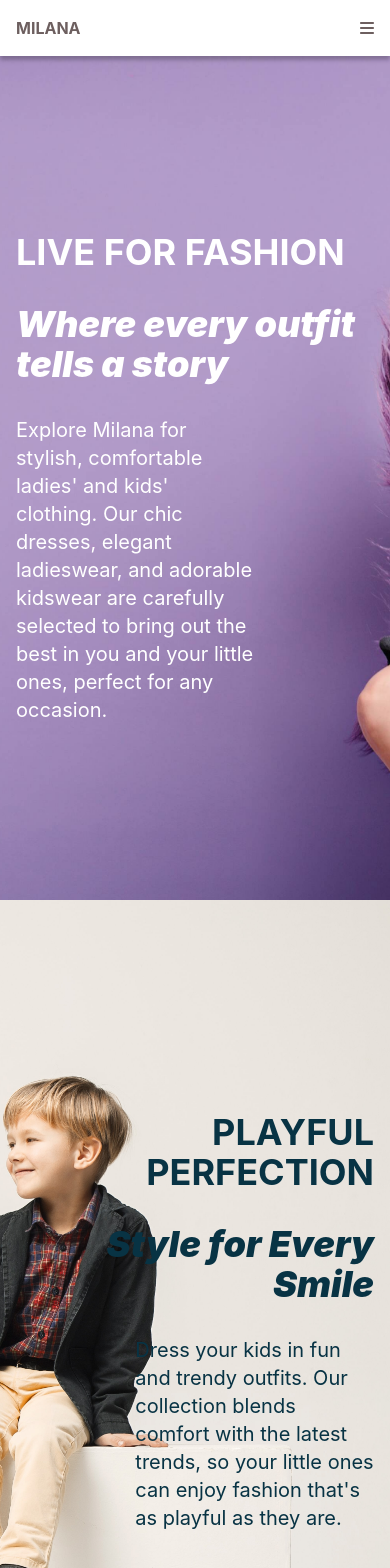
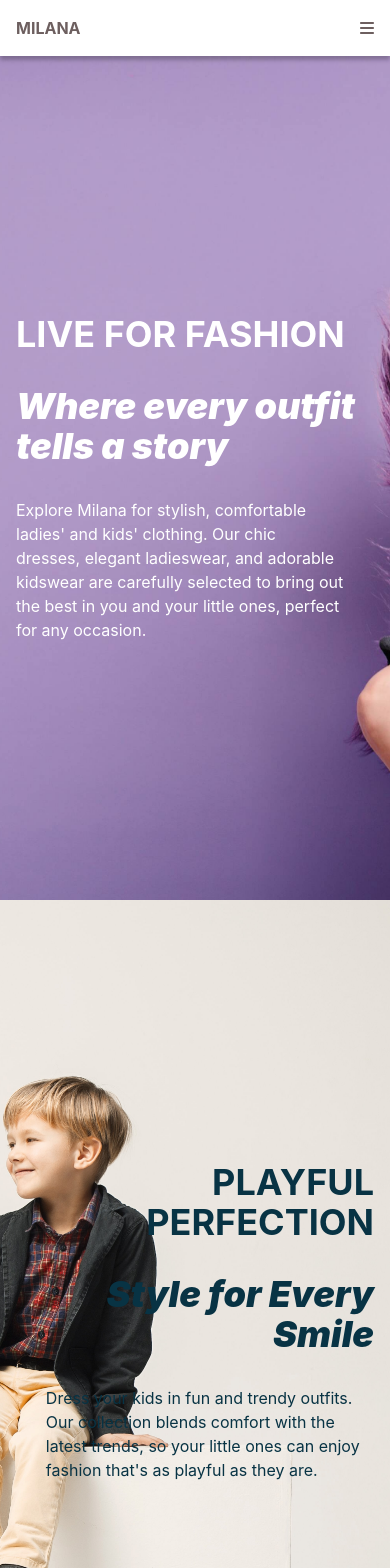
Before and after one commit to alhad-tm/clothing, a React (Create React App) app: page / in a window 390 px wide. Shown: the top 1568 px of the page. Built offline with nearby package versions, Linux system fonts and the light colour scheme.

Commit message:
font-size reduced

```diff
--- a/src/App.css
+++ b/src/App.css
@@ -54,6 +54,9 @@ body{
 .subheading{
   @apply italic text-4xl md:text-6xl font-black
 }
+.sub-description{
+  @apply text-base md:text-xl text-left w-11/12 md:w-2/3
+}
 .about-text{
   @apply text-left text-sm md:text-xl leading-6
 }
--- a/src/components/Header/header.js
+++ b/src/components/Header/header.js
@@ -92,7 +92,7 @@ const Header = () => {
         <ul className={css.rightlist} onClick={()=>setMenuOpened(false)}>
         {mobile? <div className={css.main}>
           <div className={css.m1}>
-          <Link to="banner" smooth={true}> <span className='font-bold uppercase cursor-pointer'>Milana</span></Link>
+          <Link to="banner" smooth={true}> <span onClick={()=>setMenuOpened(false)} className='font-bold uppercase cursor-pointer'>Milana</span></Link>
             </div>
           <div className={css.m2}>
           <FontAwesomeIcon icon={ faTimes } />
--- a/src/components/banner/banner.js
+++ b/src/components/banner/banner.js
@@ -12,7 +12,7 @@ const Banner = () => {
 <div className="content flex flex-col gap-8 px-4 md:px-8 py-4 items-start text-white text-left">
   <span className="mainheading">live for fashion</span>
   <span className=" subheading">Where every outfit tells a story</span>
-  <span className=" text-xl text-left  w-2/3">
+  <span className="sub-description ">
   Explore Milana for stylish, comfortable ladies' and kids' clothing. Our chic dresses, elegant ladieswear, and adorable kidswear are carefully selected to bring out the
    best in you and your little ones, perfect for any occasion.
   </span>
@@ -28,7 +28,7 @@ const Banner = () => {
  <div className="content flex flex-col gap-8 p-4 items-end text-[#083344] text-right">
   <span className="mainheading">Playful Perfection</span>
   <span className="subheading ">Style for Every Smile</span>
-  <span className=" text-xl text-left e w-2/3">
+  <span className=" sub-description">
  Dress your kids in fun and trendy outfits.
  Our collection blends comfort with the latest trends, so your little ones can enjoy fashion that's as playful as they are.
   </span>
```
